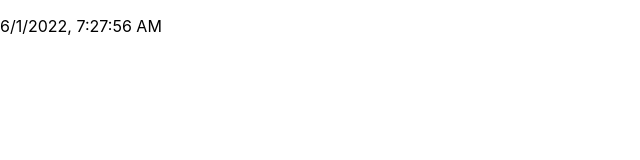
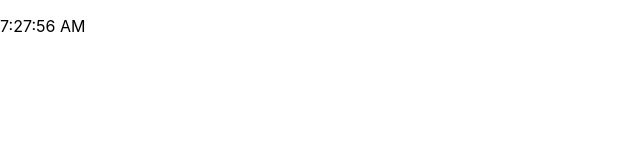
Before and after one commit to nehakikani/project1, a React (Create React App) app: page / in a window 1280 px wide. Shown: the top 160 px of the page, without its empty margins (0-640 px from the left). Built offline with nearby package versions, Linux system fonts and the light colour scheme.

Commit message:
class-component-lifecycle

```diff
--- a/src/App.js
+++ b/src/App.js
@@ -3,6 +3,7 @@ import City from './containers/City';
 import CityFun from './containers/CityFun';
 import Country from './containers/Country';
 import Countryfun from './containers/Countryfun';
+import Time from './containers/Time/Time';
 import TimeFun from './containers/Time/TimeFun';
 
 
@@ -15,7 +16,8 @@ function App(props) {
       {/* <CityFun /> */}
       {/* <Country/> */}
       {/* <Countryfun/> */}
-      <TimeFun/>
+      {/* <TimeFun/> */}
+      <Time/>
 
     </div>
   );
--- /dev/null
+++ b/src/containers/Time/Time.js
@@ -0,0 +1,43 @@
+import React, { Component } from 'react';
+
+class Time extends Component {
+    constructor(props) {
+        super(props);
+        //1//used to set initial value to the component.
+        this.state={
+            Time:new Date()
+        }
+    }
+    tick=()=>{
+        this.setState({
+            Time:new Date()
+        })
+    }
+
+    componentDidMount=()=>{
+        //3// used to request data from server.
+        this.TimeI=setInterval(()=> this.tick(),1000);
+    }
+
+    componentDidUpdate=(prevprops,prevstate)=>{
+        //4//called whenever particular state/props updated.
+        if(this.state.Time!==prevstate.time){
+            console.log("componentDidUpdate");
+        }
+    }
+
+    componentWillUnmount=()=>{
+        //5//called whenever we move to another component (used to realse the resources).
+        clearInterval(this.TimeI);
+    }
+    //2//called whenever state value changed.
+    render() {
+        return (
+            <div>
+              <p>{this.state.Time.toLocaleTimeString()}</p>
+            </div>
+        );
+    }
+}
+
+export default Time;
```
